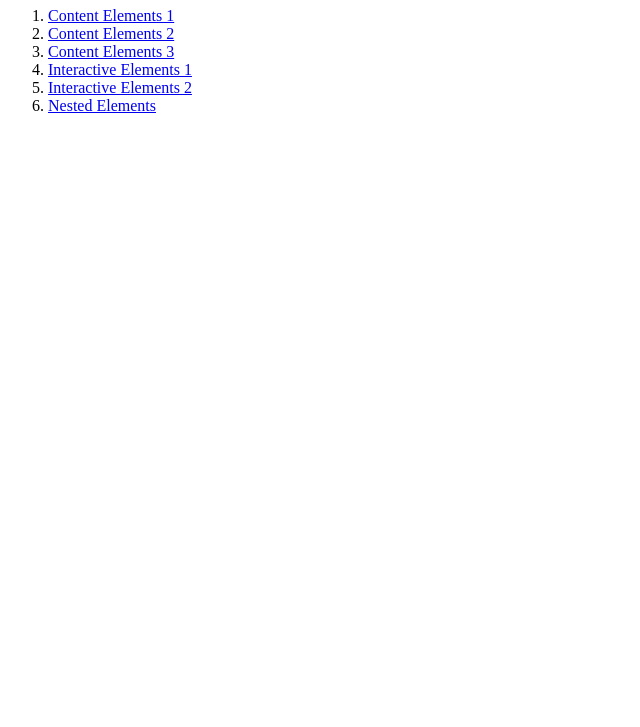
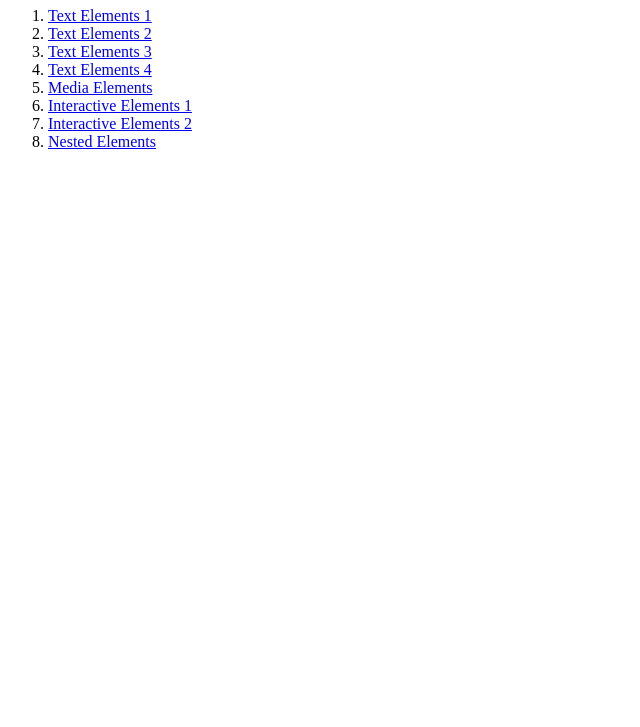
Before and after one commit to cgtfarmer/demo-html, a plain HTML site: page src/index.html in a window 1280 px wide. Shown: the part 73-800 px from the top of the page, without its empty margins (0-640 px from the left). Drawn offline with Linux system fonts and the light colour scheme.

Commit message:
Rename files

```diff
--- a/src/index.html
+++ b/src/index.html
@@ -12,19 +12,25 @@
     <nav>
       <ol>
         <li>
-          <a href="./content-elements-1.html">Content Elements 1</a>
+          <a href="./text-elements-1.html">Text Elements 1</a>
         </li>
         <li>
-          <a href="./content-elements-2.html">Content Elements 2</a>
+          <a href="./text-elements-2.html">Text Elements 2</a>
         </li>
         <li>
-          <a href="./content-elements-3.html">Content Elements 3</a>
+          <a href="./text-elements-3.html">Text Elements 3</a>
         </li>
         <li>
-          <a href="./interactive-elements-1.html">Interactive Elements 1</a>
+          <a href="./text-elements-4.html">Text Elements 4</a>
         </li>
         <li>
-          <a href="./interactive-elements-2.html">Interactive Elements 2</a>
+          <a href="./media-elements.html">Media Elements</a>
+        </li>
+        <li>
+          <a href="./input-elements-1.html">Interactive Elements 1</a>
+        </li>
+        <li>
+          <a href="./input-elements-2.html">Interactive Elements 2</a>
         </li>
         <li>
           <a href="./nested-elements.html">Nested Elements</a>
```
Also changed, not shown: src/input-elements-1.html (renamed from src/interactive-elements-1.html), src/input-elements-2.html (renamed from src/interactive-elements-2.html), src/text-elements-1.html (renamed from src/content-elements-1.html), src/text-elements-2.html (renamed from src/content-elements-2.html), src/text-elements-3.html (renamed from src/content-elements-3.html).
